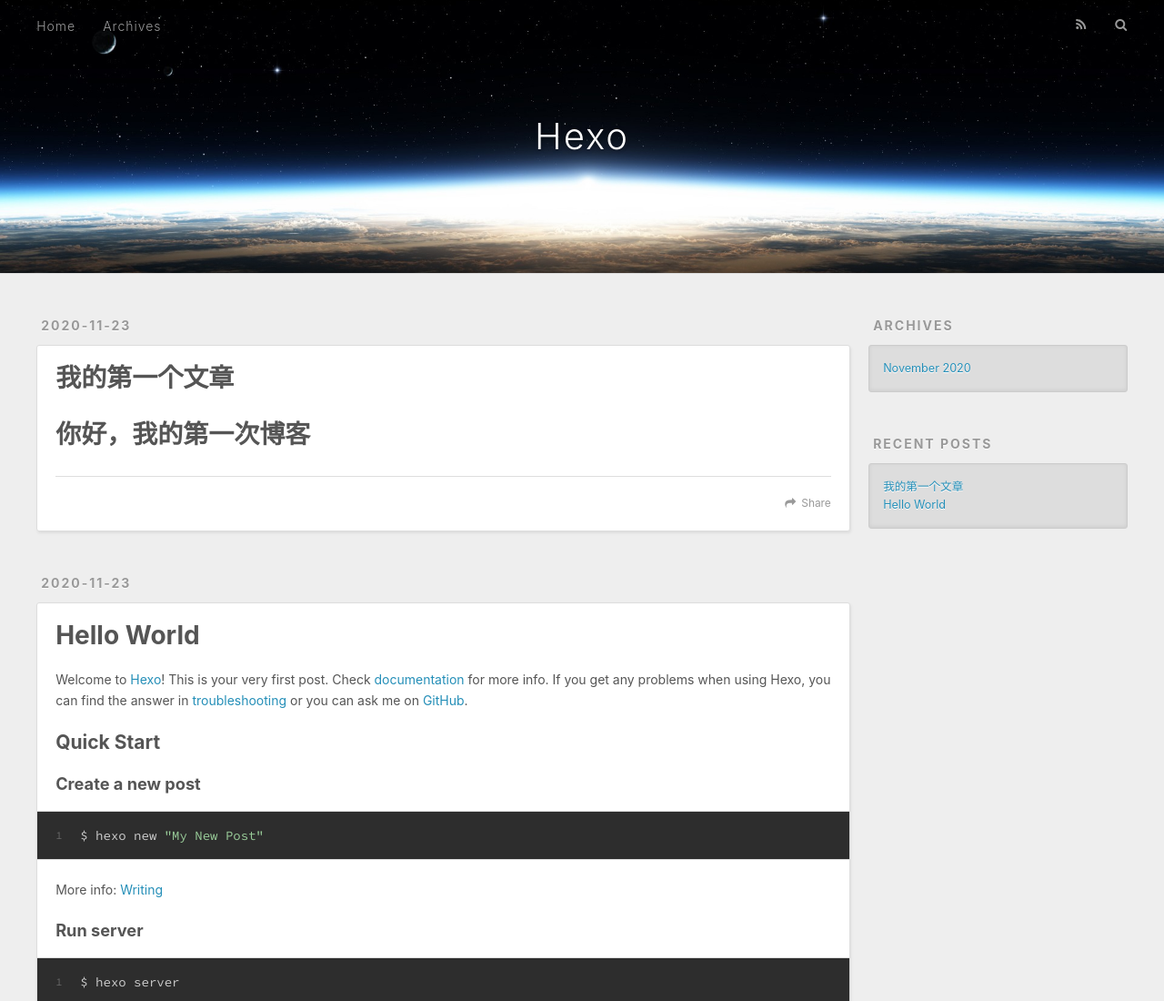
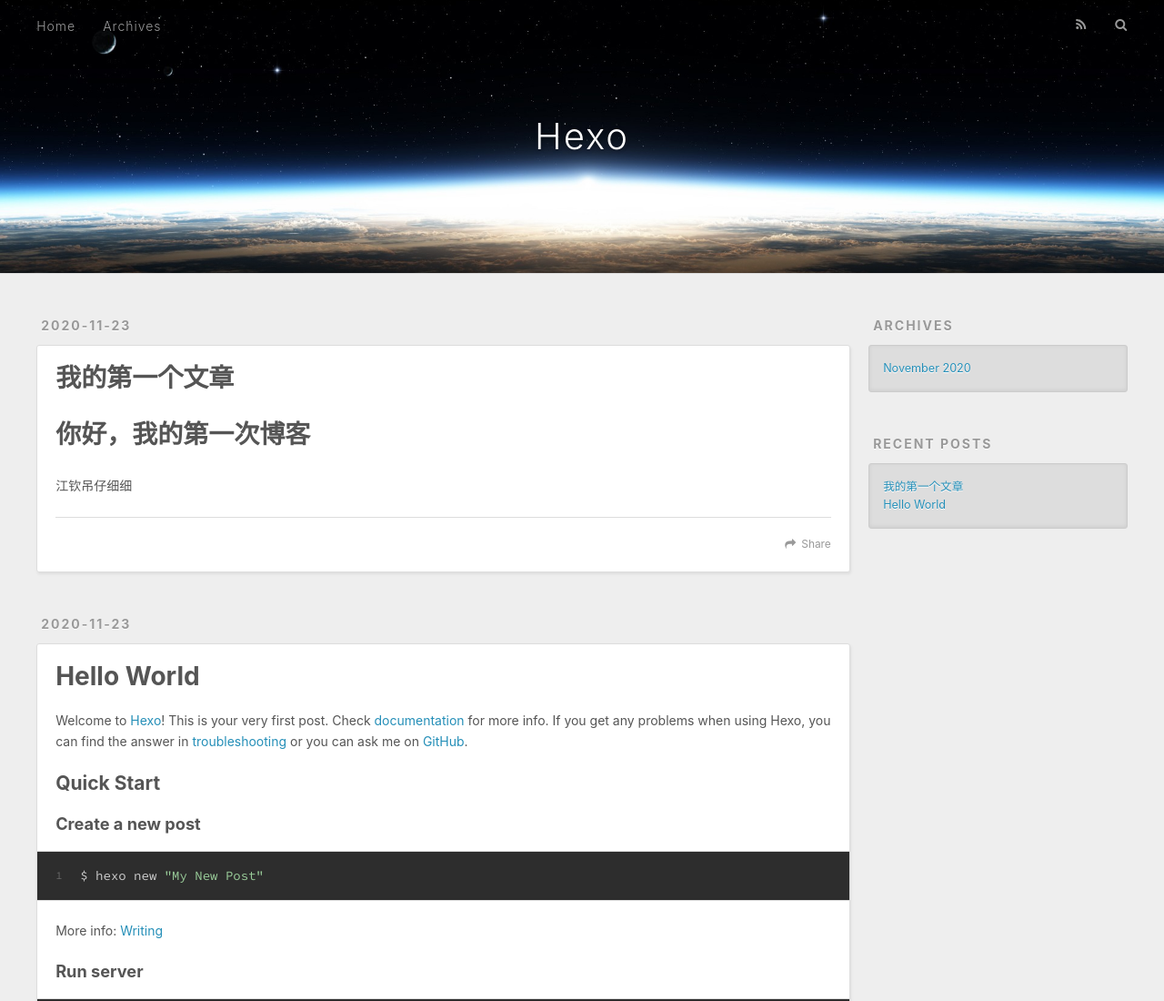
Before and after one commit to Rupan-Sansei/Rupan-Sansei.github.io, a plain HTML site: page index.html in a window 1280 px wide. Shown: the top 1100 px of the page at 91% size. Drawn offline with nearby package versions, Linux system fonts and the light colour scheme.

Commit message:
Site updated: 2020-11-23 16:53:02

```diff
--- a/index.html
+++ b/index.html
@@ -86,7 +86,8 @@
 
     <div class="article-entry" itemprop="articleBody">
 
-        <h1 id="你好，我的第一次博客"><a href="#你好，我的第一次博客" class="headerlink" title="你好，我的第一次博客"></a>你好，我的第一次博客</h1>
+        <h1 id="你好，我的第一次博客"><a href="#你好，我的第一次博客" class="headerlink" title="你好，我的第一次博客"></a>你好，我的第一次博客</h1><p>江钦吊仔细细</p>
+
 
     </div>
     <footer class="article-footer">
```
Also changed, not shown: 2020/11/23/我的第一个文章/index.html (+5 -4 lines).
